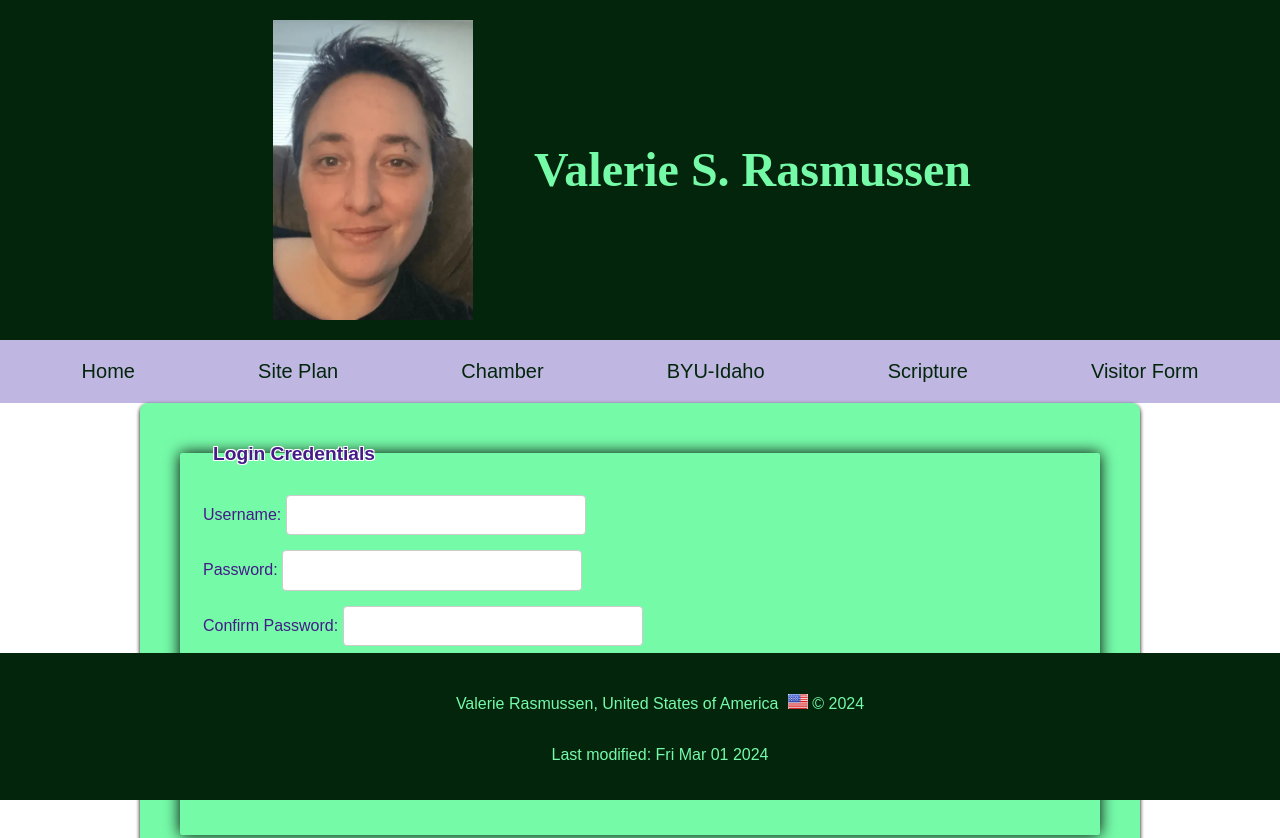
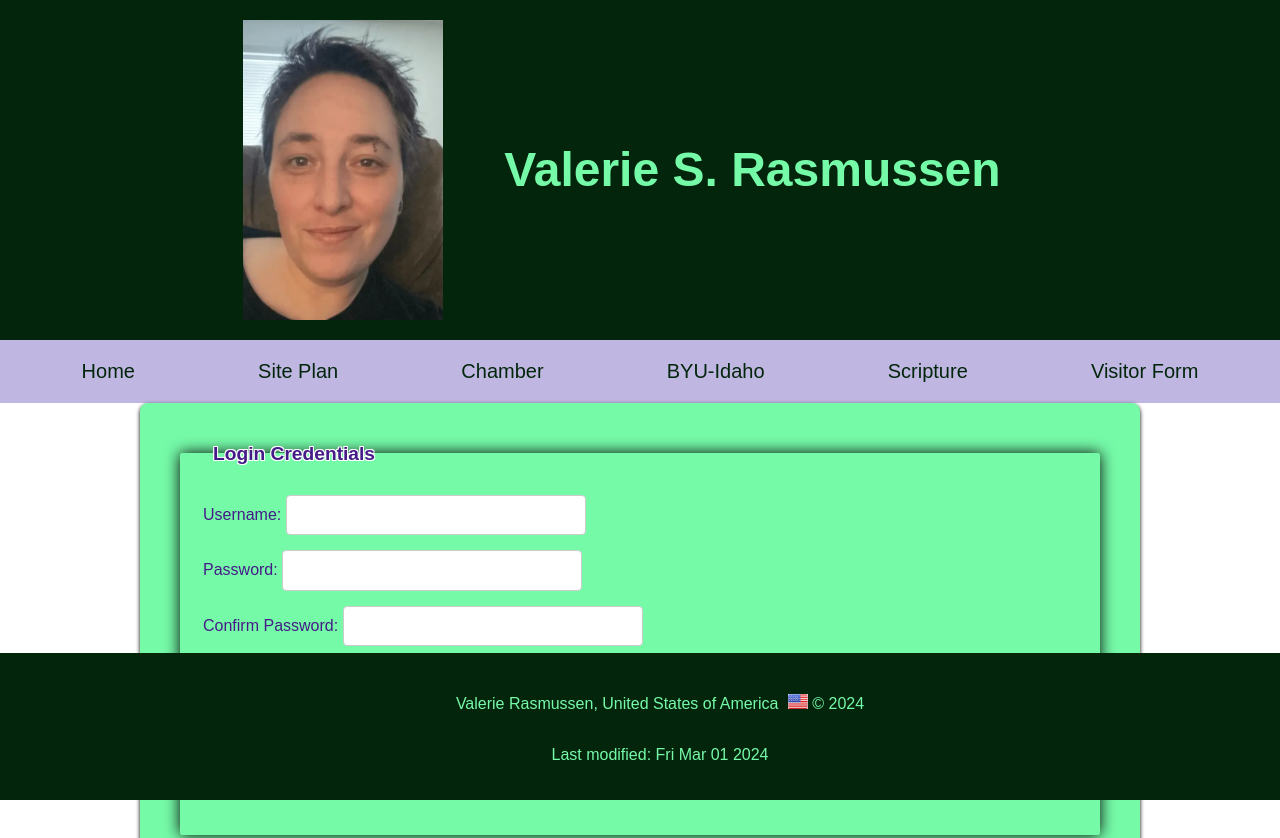
Before and after one commit to ValRaz/wdd230, a plain HTML site: page form.html in a window 1280 px wide. Shown: the top 838 px of the page. Drawn offline with Linux system fonts and the light colour scheme.

Commit message:
font change

```diff
--- a/styles/form.css
+++ b/styles/form.css
@@ -220,7 +220,7 @@ footer img {
 }
 
 h1 {
-    font-family: 'Vollkorn', serif;
+    font-family: "Philosopher", sans-serif;
     font-size: 3rem;
     padding: 1rem;
     margin: 20px;
```
